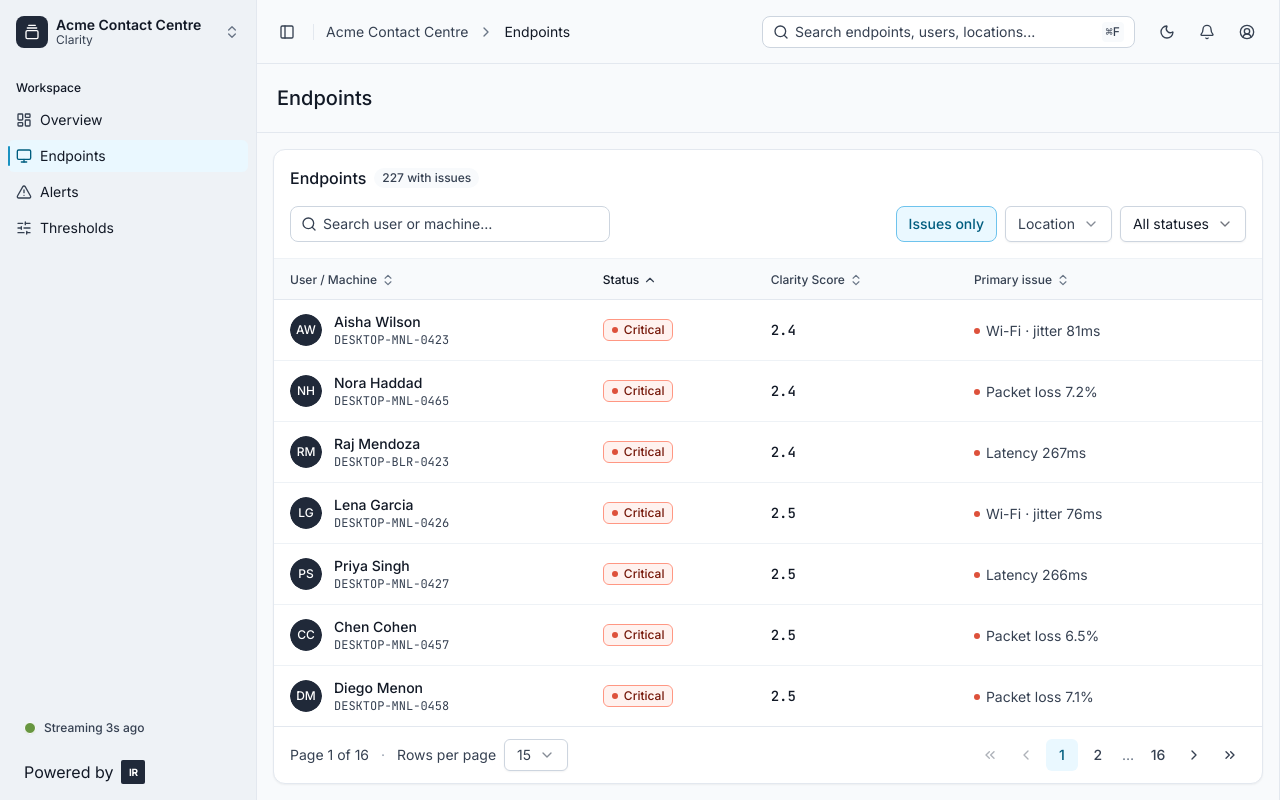
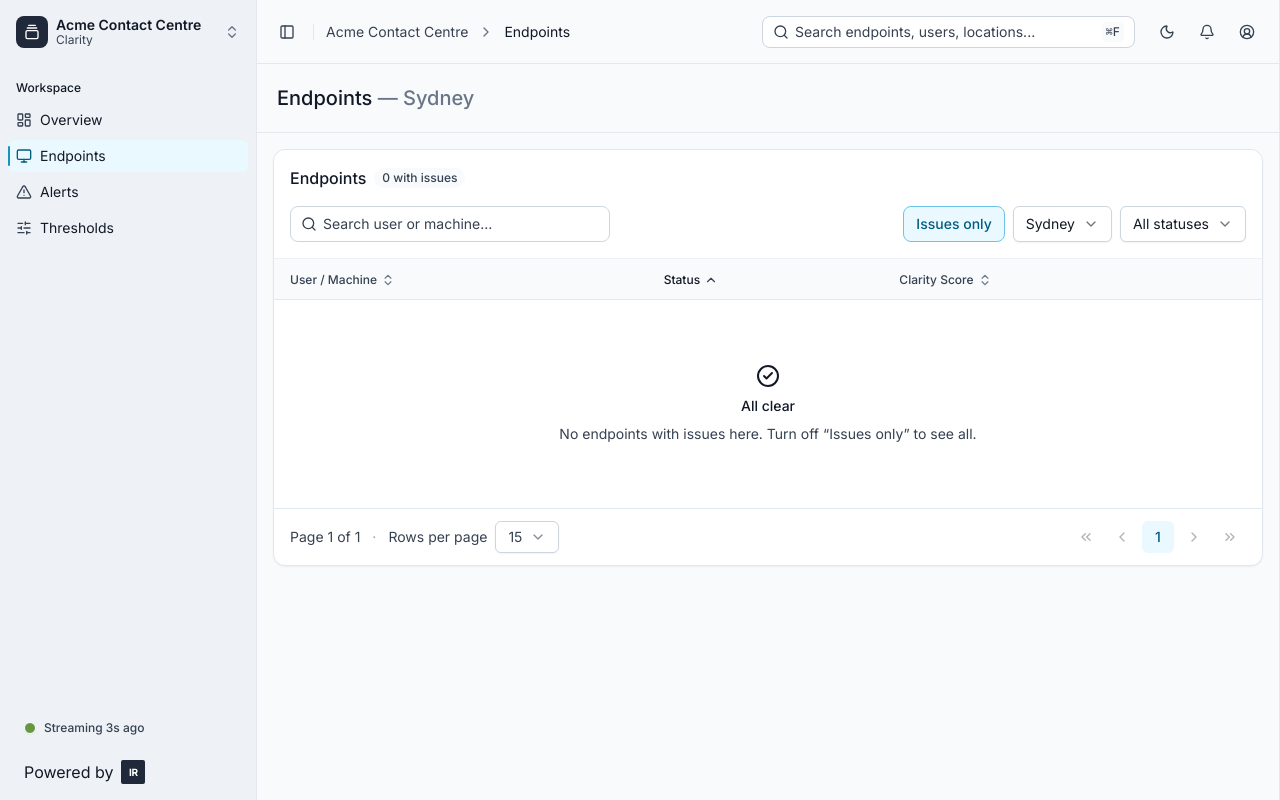
Before and after one commit to mynameiseeyern/Clarion-prototype, a React (Vite) app: page / in a window 1280 px wide. Both pictures are taken after a click on the button "View endpoints". Built offline with nearby package versions, Linux system fonts and the light colour scheme.

Commit message:
Update App.tsx

```diff
--- a/src/App.tsx
+++ b/src/App.tsx
@@ -48,7 +48,14 @@ export default function App() {
 
         <div className="shrink-0 p-5" style={{ borderBottom: "1px solid var(--border-neutral-muted)" }}>
           <h1 className="text-xl font-medium" style={{ color: "var(--fg-neutral-emphasis)" }}>
-            {pageLabel(page)}
+            {page === "endpoints" && endpointFilter !== "all" ? (
+              <>
+                Endpoints{" "}
+                <span style={{ color: "var(--fg-neutral-subtle)" }}>— {locationById(endpointFilter)?.name}</span>
+              </>
+            ) : (
+              pageLabel(page)
+            )}
           </h1>
         </div>
 
@@ -63,7 +70,7 @@ export default function App() {
             />
           )}
           {page === "endpoints" && (
-            <EndpointsPage key={endpointFilter} initialLocationId={endpointFilter} />
+            <EndpointsPage locationId={endpointFilter} onLocationChange={setEndpointFilter} />
           )}
           {page === "alerts" && (
             <PlaceholderPage
```
